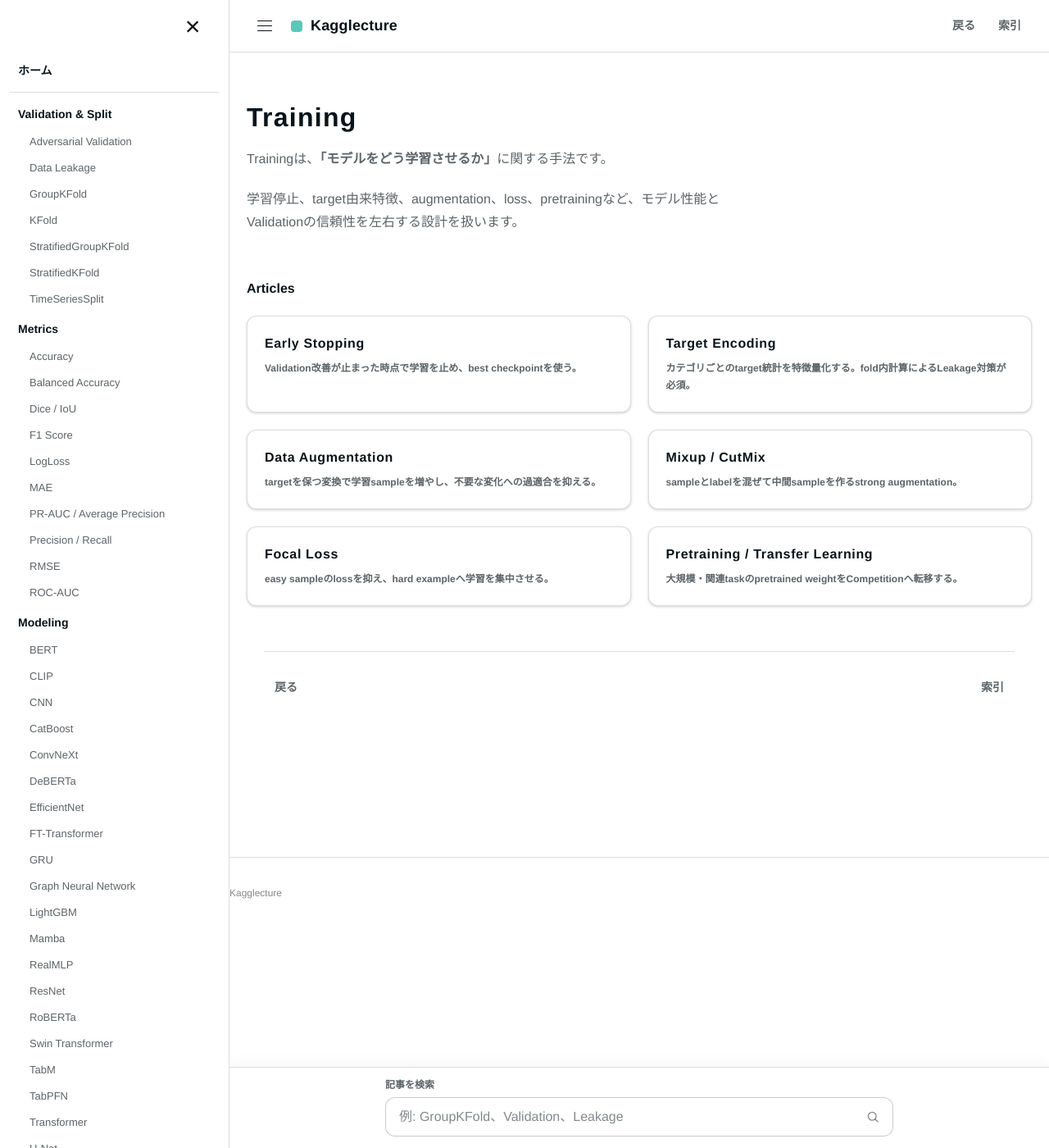
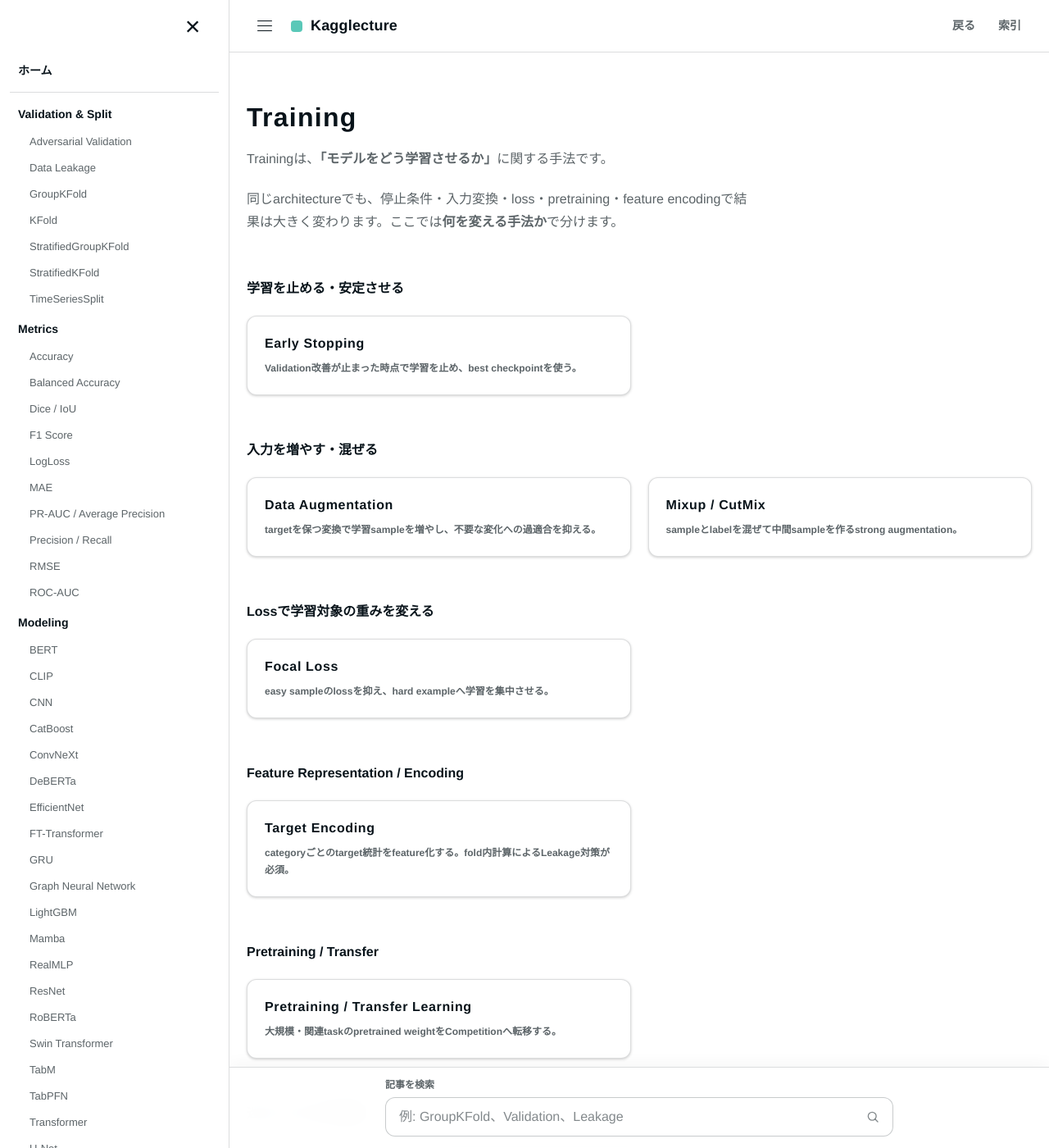
Before and after one commit to morikazu1119/Kagglecture, a Jekyll site: the page built from wiki/training/index.md, in a window 1280 px wide and 1400 px high. Shown: the whole window at 82% size. Built offline with Jekyll 4.4.1, drawn with Linux system fonts in a browser that asks for light colours; some of the changed text lies outside the part shown.

Commit message:
docs: group training index by training purpose

```diff
--- a/wiki/training/index.md
+++ b/wiki/training/index.md
@@ -1,8 +1,8 @@
 ---
 layout: default
 title: Training
-description: Kaggleの学習手法を調べるためのカテゴリ索引。
-summary: Augmentation、Loss、Target Encoding、Pretraining、Early Stopping。
+description: Kaggleの学習手法を、学習制御・data・loss・representationごとに調べるカテゴリ索引。
+summary: Early Stopping、Augmentation、Loss、Target Encoding、Pretrainingを目的別に整理する。
 type: category-index
 nav_order: 4
 permalink: /wiki/training/
@@ -12,15 +12,44 @@ permalink: /wiki/training/
 
 Trainingは、**「モデルをどう学習させるか」**に関する手法です。
 
-学習停止、target由来特徴、augmentation、loss、pretrainingなど、モデル性能とValidationの信頼性を左右する設計を扱います。
+同じarchitectureでも、停止条件・入力変換・loss・pretraining・feature encodingで結果は大きく変わります。ここでは**何を変える手法か**で分けます。
 
-## Articles
+## 学習を止める・安定させる
 
 <div class="dictionary-grid">
-  <a class="dictionary-card dictionary-card-link" href="{{ '/wiki/training/early-stopping.html' | relative_url }}" aria-label="Early Stopping を開く"><h3>Early Stopping</h3><p>Validation改善が止まった時点で学習を止め、best checkpointを使う。</p></a>
-  <a class="dictionary-card dictionary-card-link" href="{{ '/wiki/training/target-encoding.html' | relative_url }}" aria-label="Target Encoding を開く"><h3>Target Encoding</h3><p>カテゴリごとのtarget統計を特徴量化する。fold内計算によるLeakage対策が必須。</p></a>
-  <a class="dictionary-card dictionary-card-link" href="{{ '/wiki/training/data-augmentation.html' | relative_url }}" aria-label="Data Augmentation を開く"><h3>Data Augmentation</h3><p>targetを保つ変換で学習sampleを増やし、不要な変化への過適合を抑える。</p></a>
-  <a class="dictionary-card dictionary-card-link" href="{{ '/wiki/training/mixup-cutmix.html' | relative_url }}" aria-label="Mixup / CutMix を開く"><h3>Mixup / CutMix</h3><p>sampleとlabelを混ぜて中間sampleを作るstrong augmentation。</p></a>
-  <a class="dictionary-card dictionary-card-link" href="{{ '/wiki/training/focal-loss.html' | relative_url }}" aria-label="Focal Loss を開く"><h3>Focal Loss</h3><p>easy sampleのlossを抑え、hard exampleへ学習を集中させる。</p></a>
-  <a class="dictionary-card dictionary-card-link" href="{{ '/wiki/training/pretraining-transfer-learning.html' | relative_url }}" aria-label="Pretraining / Transfer Learning を開く"><h3>Pretraining / Transfer Learning</h3><p>大規模・関連taskのpretrained weightをCompetitionへ転移する。</p></a>
+  <a class="dictionary-card dictionary-card-link" href="{{ '/wiki/training/early-stopping.html' | relative_url }}"><h3>Early Stopping</h3><p>Validation改善が止まった時点で学習を止め、best checkpointを使う。</p></a>
 </div>
+
+## 入力を増やす・混ぜる
+
+<div class="dictionary-grid">
+  <a class="dictionary-card dictionary-card-link" href="{{ '/wiki/training/data-augmentation.html' | relative_url }}"><h3>Data Augmentation</h3><p>targetを保つ変換で学習sampleを増やし、不要な変化への過適合を抑える。</p></a>
+  <a class="dictionary-card dictionary-card-link" href="{{ '/wiki/training/mixup-cutmix.html' | relative_url }}"><h3>Mixup / CutMix</h3><p>sampleとlabelを混ぜて中間sampleを作るstrong augmentation。</p></a>
+</div>
+
+## Lossで学習対象の重みを変える
+
+<div class="dictionary-grid">
+  <a class="dictionary-card dictionary-card-link" href="{{ '/wiki/training/focal-loss.html' | relative_url }}"><h3>Focal Loss</h3><p>easy sampleのlossを抑え、hard exampleへ学習を集中させる。</p></a>
+</div>
+
+## Feature Representation / Encoding
+
+<div class="dictionary-grid">
+  <a class="dictionary-card dictionary-card-link" href="{{ '/wiki/training/target-encoding.html' | relative_url }}"><h3>Target Encoding</h3><p>categoryごとのtarget統計をfeature化する。fold内計算によるLeakage対策が必須。</p></a>
+</div>
+
+## Pretraining / Transfer
+
+<div class="dictionary-grid">
+  <a class="dictionary-card dictionary-card-link" href="{{ '/wiki/training/pretraining-transfer-learning.html' | relative_url }}"><h3>Pretraining / Transfer Learning</h3><p>大規模・関連taskのpretrained weightをCompetitionへ転移する。</p></a>
+</div>
+
+## 迷ったときの判断軸
+
+<div class="comparison-board">
+  <section class="comparison-card"><h4>過学習し始める</h4><dl><dt>見る記事</dt><dd>Early Stopping</dd></dl></section>
+  <section class="comparison-card is-primary"><h4>Dataが少ない</h4><dl><dt>画像等</dt><dd>Augmentation / Mixup / CutMix</dd><dt>既存weight</dt><dd>Transfer Learning</dd></dl></section>
+  <section class="comparison-card"><h4>不均衡・easy negative過多</h4><dl><dt>候補</dt><dd>Focal Loss</dd><dt>注意</dt><dd>Metricとは別にOOF確認</dd></dl></section>
+  <section class="comparison-card"><h4>Categoryを数値へ</h4><dl><dt>候補</dt><dd>Target Encoding</dd><dt>注意</dt><dd>fold内fit</dd></dl></section>
+</div>
```
